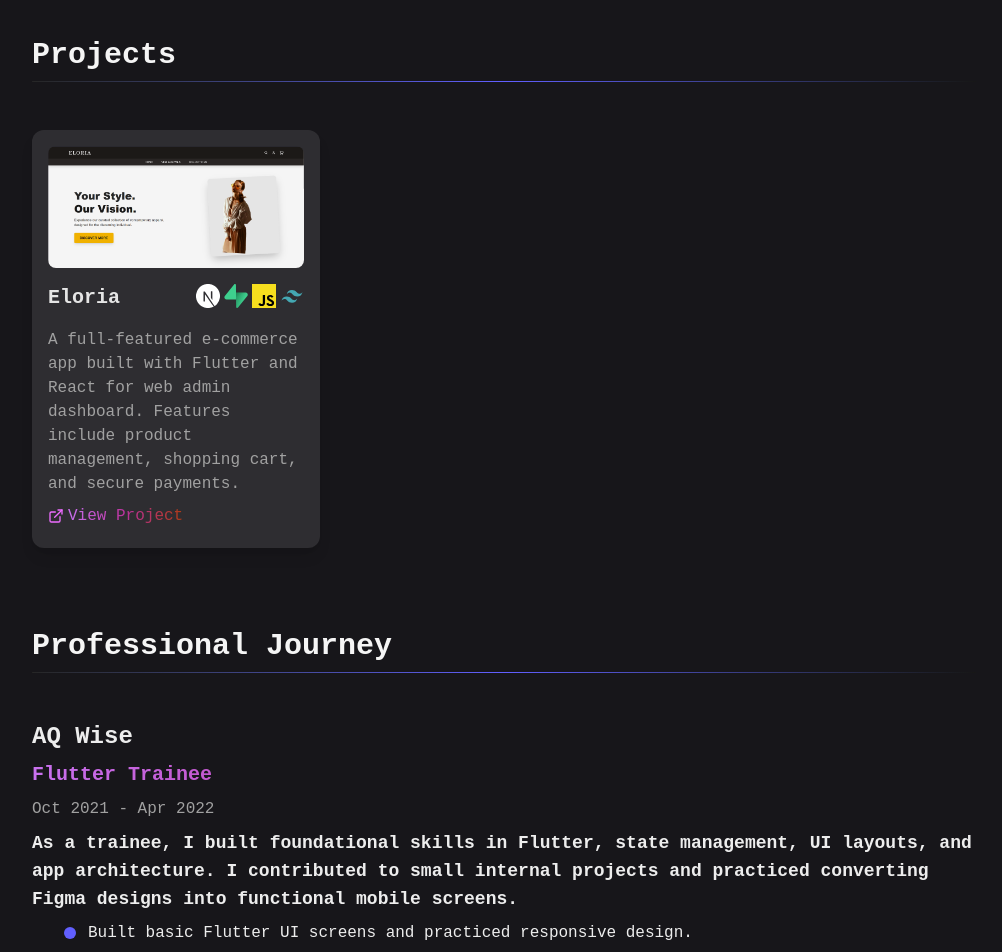
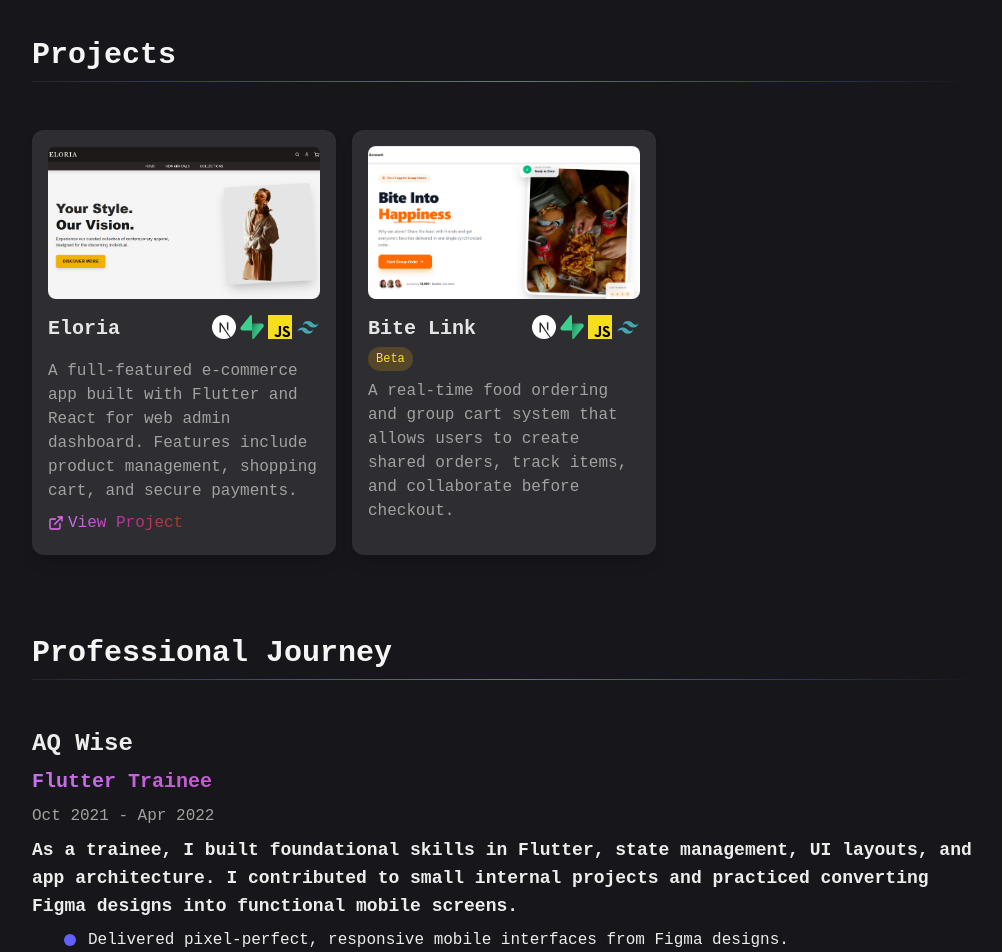
Before and after one commit to daniarachidd/my-portfolio, a Next.js app: page / in a window 1280 px wide. Shown: the part 1980-2932 px from the top of the page, without its empty margins (136-1138 px from the left). Built offline with nearby package versions, Linux system fonts and the light colour scheme.

Commit message:
updated projects

```diff
--- a/app/component/ProjectCard.js
+++ b/app/component/ProjectCard.js
@@ -1,25 +1,47 @@
 import { FiExternalLink } from 'react-icons/fi';
 const ProjectCard = ({ project }) => {
     return (
-        <div key={project.name} className="bg-white/10 rounded-xl p-4 shadow-lg w-72">
-            <img src={project.image} alt={project.name} className="rounded-lg mb-4" />
+        <div key={project.name} className="bg-white/10 rounded-xl p-4 shadow-lg w-full ">
+            <div className="rounded-lg mb-4 w-full aspect-video overflow-hidden bg-black/20">
+                <img
+                    src={project.image}
+                    alt={project.name}
+                    className="w-full h-full object-cover"
+                />
+            </div>
+
             <div className="flex justify-between">
 
-                <h3 className="text-xl font-bold text-neutral-200">{project.name}</h3>
+                <div className="flex flex-col">
+                    <h3 className="text-xl font-bold text-neutral-200">
+                        {project.name}
+                    </h3>
+
+                    {/* STATUS BADGE */}
+                    {project.status && (
+                        <span className="mt-1 text-xs px-2 py-1 rounded-full bg-yellow-500/20 text-yellow-300 w-fit">
+                            {project.status}
+                        </span>
+                    )}
+                </div>
+                {/* <h3 className="text-xl font-bold text-neutral-200">{project.name}</h3> */}
+
                 <div className="flex gap-1">
                     {project.lang.map((lang) => (
-                        <img key={lang.name} src={lang.icon} alt={lang.name}  className="w-6 h-6 mb-3" />
+                        <img key={lang.name} src={lang.icon} alt={lang.name} className="w-6 h-6 mb-3" />
                     ))}
 
                 </div>
             </div>          <p className="text-neutral-400 mt-2">{project.description}</p>
+            {project.link && (
                 <a
                     href={project.link}
                     target="_blank"
                     className="text-indigo-400 mt-2 inline-flex items-center gap-1 hover:underline"
                 >
-                <FiExternalLink className="text-fuchsia-400"/> <span className="text-gradient">View Project</span>
+                    <FiExternalLink className="text-fuchsia-400" /> <span className="text-gradient">View Project</span>
                 </a>
+            )}
         </div>
     );
 }
--- a/app/component/sections/Projects.js
+++ b/app/component/sections/Projects.js
@@ -11,7 +11,7 @@ const Projects = () => {
                 <LineBreak />
             </div>
 
-      <div className="grid grid-cols-2 sm:grid-cols-3 md:grid-cols-4 gap-4">
+      <div className="grid grid-cols-1 sm:grid-cols-2 md:grid-cols-3 gap-4">
         {projects.map((project) => (
           <ProjectCard key={project.name} project={project} />
         ))}
--- a/app/data/experience.json
+++ b/app/data/experience.json
@@ -5,7 +5,7 @@
         "company": "AQ Wise",
         "description": "As a trainee, I built foundational skills in Flutter, state management, UI layouts, and app architecture. I contributed to small internal projects and practiced converting Figma designs into functional mobile screens.",
         "tasks": [
-            "Built basic Flutter UI screens and practiced responsive design.",
+            "Delivered pixel-perfect, responsive mobile interfaces from Figma designs.",
             "Learned and applied state management (Provider / setState).",
             "Integrated simple APIs and displayed real-time data.",
             "Collaborated with senior developers and participated in code reviews.",
@@ -37,7 +37,7 @@
             "Integrated REST APIs with proper error handling and data models.",
             "Improved UI components to match design system and enhance usability.",
             "Implemented background geolocation and push notifications.",
-            "aintained the codebase, fixed bugs, and participated in weekly releases."
+            "Maintained the codebase, fixed bugs, and participated in weekly releases."
         ]
     },
 
@@ -50,7 +50,7 @@
             "Rebuilt several pages to be fully mobile-responsive across all screen sizes.",
             "Improved the UI by updating layout structure, spacing, colors, and visual hierarchy.",
             "Added subtle animations and transitions to create smoother interactions using Framer Motion and Tailwind utilities.",
-            "Fixed layout issues, rendering bugs, and component glitches across the platform.",
+            "Enhanced platform stability and visual consistency across all device sizes.",
             "Created reusable UI components for product display, checkout, and user accounts.",
             "Optimized rendering performance and improved load times.",
             "Collaborated with designers and backend developers to deliver new features."
--- a/app/data/projects.json
+++ b/app/data/projects.json
@@ -2,6 +2,7 @@
      {
     "name": "Eloria",
     "description": "A full-featured e-commerce app built with Flutter and React for web admin dashboard. Features include product management, shopping cart, and secure payments.",
+    "status": "",
     "link": "https://eloriastore.vercel.app/",
     "image": "/projects/eloria.png",
     "lang": [
@@ -24,6 +25,37 @@
       }
 
     ]
+  },
+  {
+    "name": "Bite Link",
+    "description":"A real-time food ordering and group cart system that allows users to create shared orders, track items, and collaborate before checkout.",
+    "status": "Beta",
+    "link": "",
+    "image": "/projects/bitelink.png",
+    "lang": [
+      {
+        "name": "Next.js",
+        "icon": "/icons/next.svg"
+      },
+
+      {
+        "name": "Supabase",
+        "icon": "/icons/supabase.svg"
+      },
+      {
+        "name": "JS",
+        "icon": "/icons/js.svg"
+      },
+      {
+        "name": "Tailwind Css",
+        "icon": "/icons/tailwind.svg"
+      }
+
+    ]
+
   }
 
+
+
+
 ]
```
Also changed, not shown: app/data/projectTemp.txt (added), public/projects/bitelink.png (added). Lines whose indentation alone changed are shown as unchanged.
